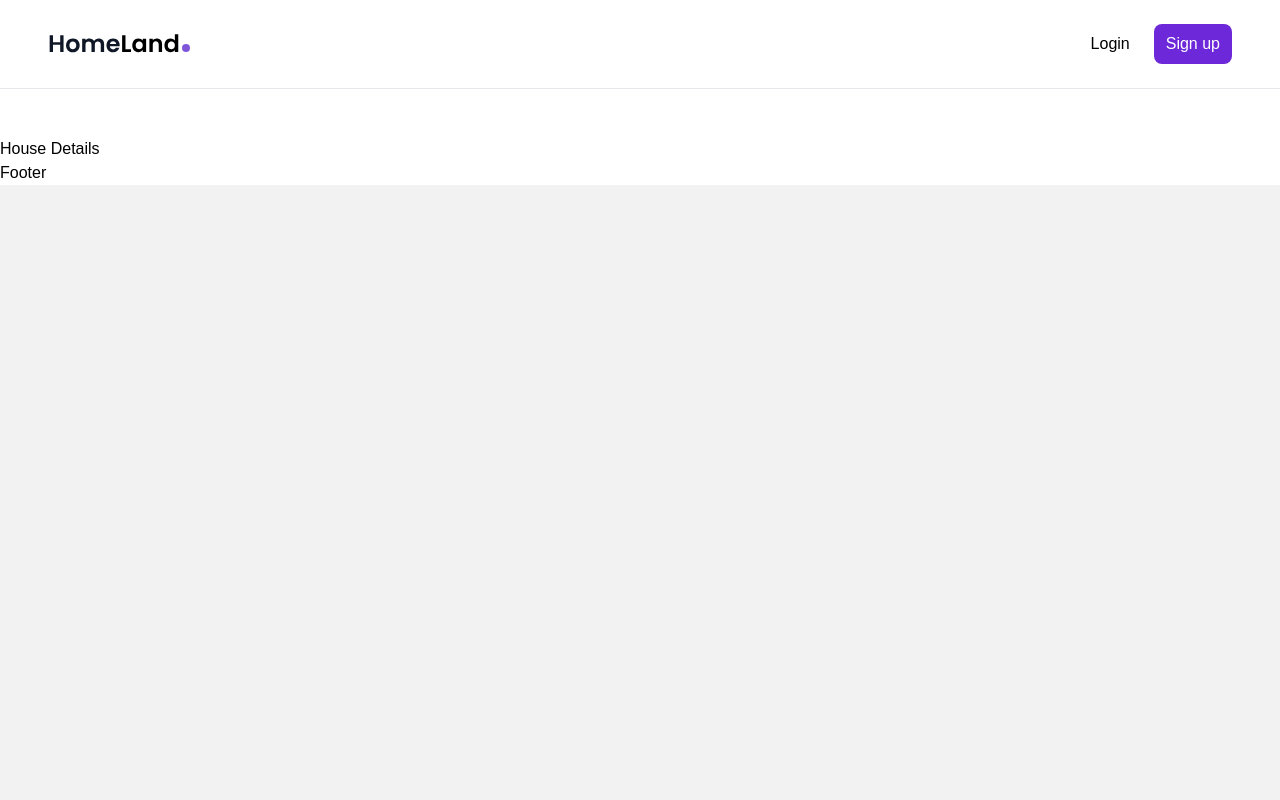
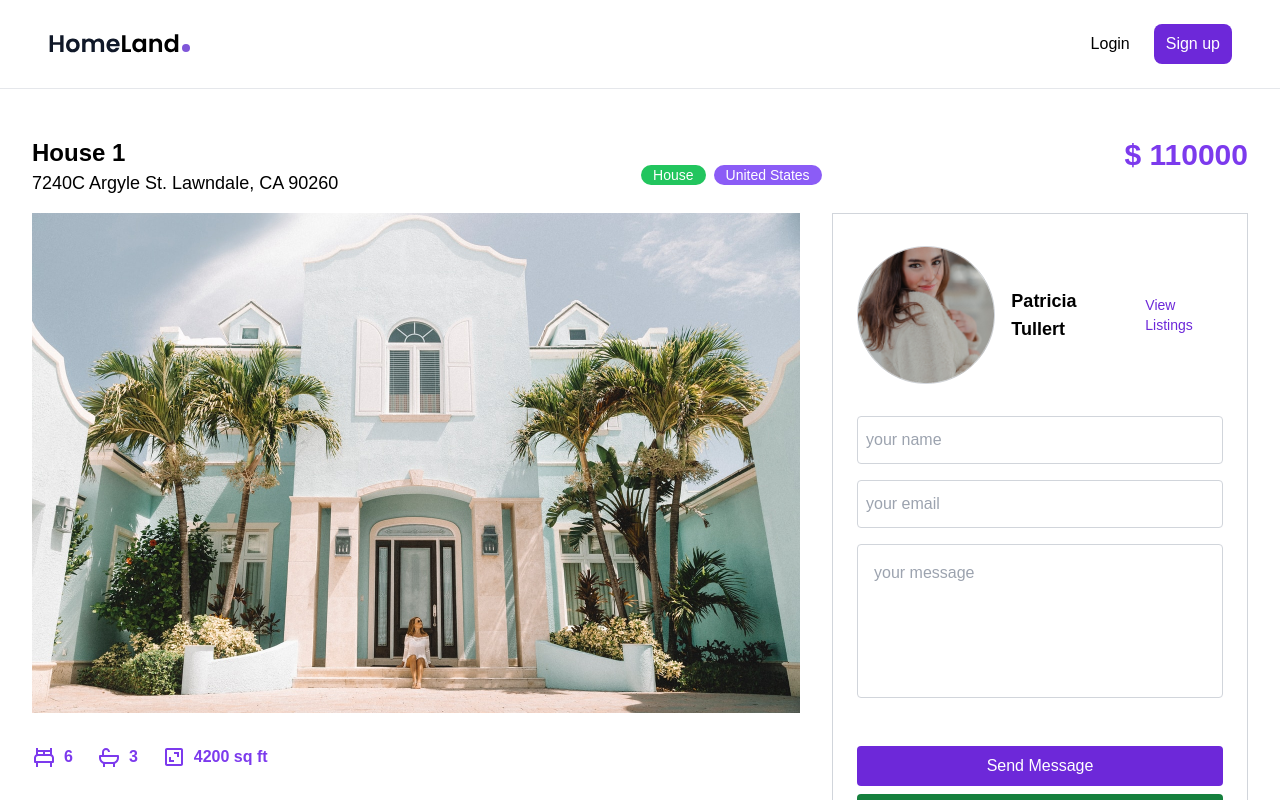
Before and after one commit to Lambertn33/homeland, a React (Create React App) app: page /1 in a window 1280 px wide. Shown: the top 800 px of the page. Built offline with nearby package versions, Linux system fonts and the light colour scheme.

Commit message:
feat: add property details

```diff
--- a/src/components/houses/HouseItem.tsx
+++ b/src/components/houses/HouseItem.tsx
@@ -1,5 +1,6 @@
 import React from "react";
 import { BiBed, BiBath, BiArea } from "react-icons/bi";
+import { Link } from "react-router-dom";
 import {
   HouseInterface,
   HouseDetailsIconsPropsInterface,
@@ -22,9 +23,12 @@ const HousesItem: React.FC<{ house: HouseInterface }> = ({ house }) => {
     house;
   return (
     <div className="bg-white shadow-md p-4 rounded-lg rounded-tl-[90px] w-full flex flex-col cursor-pointer hover:shadow-xl">
+      <Link to={`/${house.id}`}>
         <img src={image} alt="" className="mb-8" />
         <div className="mb-4 flex gap-x-2 text-sm">
-        <div className="bg-green-500 rounded-full px-3 text-white">{type}</div>
+          <div className="bg-green-500 rounded-full px-3 text-white">
+            {type}
+          </div>
           <div className="bg-violet-500 rounded-full px-3 text-white">
             {country}
           </div>
@@ -45,6 +49,7 @@ const HousesItem: React.FC<{ house: HouseInterface }> = ({ house }) => {
           />
         </div>
         <div className="text-violet-500 font-semibold">${price}</div>
+      </Link>
     </div>
   );
 };
--- a/src/index.tsx
+++ b/src/index.tsx
@@ -13,7 +13,7 @@ const router = createBrowserRouter([
     element: <App />,
   },
   {
-    path: "/:id",
+    path: "/:houseId",
     element: <HouseDetails/>
   }
 ]);
--- a/src/pages/HouseDetails.tsx
+++ b/src/pages/HouseDetails.tsx
@@ -1,12 +1,83 @@
-import React from "react";
+import React, { useContext } from "react";
 import Wrapper from "./Wrapper";
+import { useParams, Link } from "react-router-dom";
+import { HousesContext } from "../store/houses-context";
+import { BiBed, BiBath, BiArea } from "react-icons/bi";
+import { HouseInterface } from "../interfaces/House";
 
 const HouseDetails: React.FC = () => {
+  const { houseId } = useParams();
+  const housesCtx = useContext(HousesContext);
+  const house: HouseInterface = housesCtx.houses.find(
+    (h) => h.id === parseInt(houseId!)
+  )!;
+  console.log(house);
+
   return (
     <Wrapper>
-      <div>
-        <h2>House Details</h2>
-      </div>
+      <section>
+        <div className="container mx-auto mb-14 min-h-[800px] px-8">
+          <div className="flex justify-between">
+            <div>
+              <h2 className="text-2xl font-semibold">{house.name}</h2>
+              <h3 className="text-lg mb-4">{house.address}</h3>
+            </div>
+            <div className="flex items-center gap-x-2 text-sm">
+              <div className="bg-green-500 px-3 text-white rounded-full">
+                {house.type}
+              </div>
+              <div className="bg-violet-500 px-3 text-white rounded-full">
+                {house.country}
+              </div>
+            </div>
+            <div className="text-3xl font-semibold text-violet-600">
+              $ {house.price}
+            </div>
+          </div>
+          <div className="flex flex-col items-start gap-8 lg:flex-row">
+            <div className="max-w-[768px]">
+              <div className="mb-8">
+                <img src={house.imageLg} alt="" />
+              </div>
+              <div className="flex gap-x-6 text-violet-600 mb-8 font-semibold">
+                <div className="flex gap-2">
+                  <BiBed className="text-2xl" />
+                  <div>{house.bedrooms}</div>
+                </div>
+                <div className="flex gap-2">
+                  <BiBath className="text-2xl" />
+                  <div>{house.bathrooms}</div>
+                </div>
+                <div className="flex gap-2">
+                  <BiArea className="text-2xl" />
+                  <div>{house.surface}</div>
+                </div>
+              </div>
+              <div>{house.description}</div>
+            </div>
+            <div className="flex-1 bg-white w-full mb-8 border border-gray-300 px-6 py-8">
+              <div className="flex items-center gap-x-4 mb-8">
+                <div className="w-25 h-25 border border-gray-300 rounded-full">
+                  <img src={house.agent.image} alt="" />
+                </div>
+                <div className="font-bold text-lg">
+                  {house.agent.name}
+                </div>
+                <Link to='' className="text-violet-700 text-sm">View Listings</Link>
+              </div>
+              <form className="flex flex-col gap-4">
+                <input type="text" name="" className="border border-gray-300 focus:border-violet-700 w-full rounded px-2 h-12" placeholder="your name"/>
+                <input type="text" name="" className="border border-gray-300 focus:border-violet-700 w-full rounded px-2 h-12" placeholder="your email"/>
+                <textarea name="" rows={5} className="border border-gray-300 focus:border-violet-700 w-full rounded resize-none p-4" placeholder="your message"></textarea>
+                <div className="flex flex-col gap-2 mt-8">
+                  <button className="bg-violet-700 hover:bg-violet-800 px-4 py-2 rounded text-white w-full">Send Message</button>
+                  <button className="bg-green-700 hover:bg-green-800 px-4 py-2 rounded text-white w-full">Call</button>
+                </div>
+              </form>
+            </div>
+          </div>
+        </div>
+      </section>
     </Wrapper>
   );
 };
```
Lines whose indentation alone changed are shown as unchanged.
